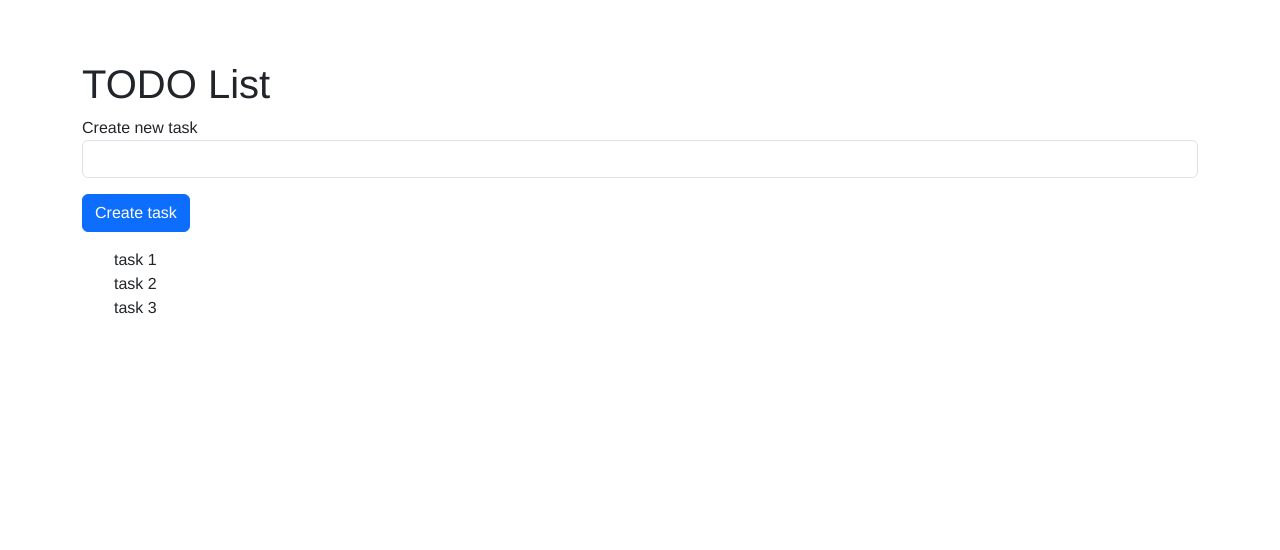
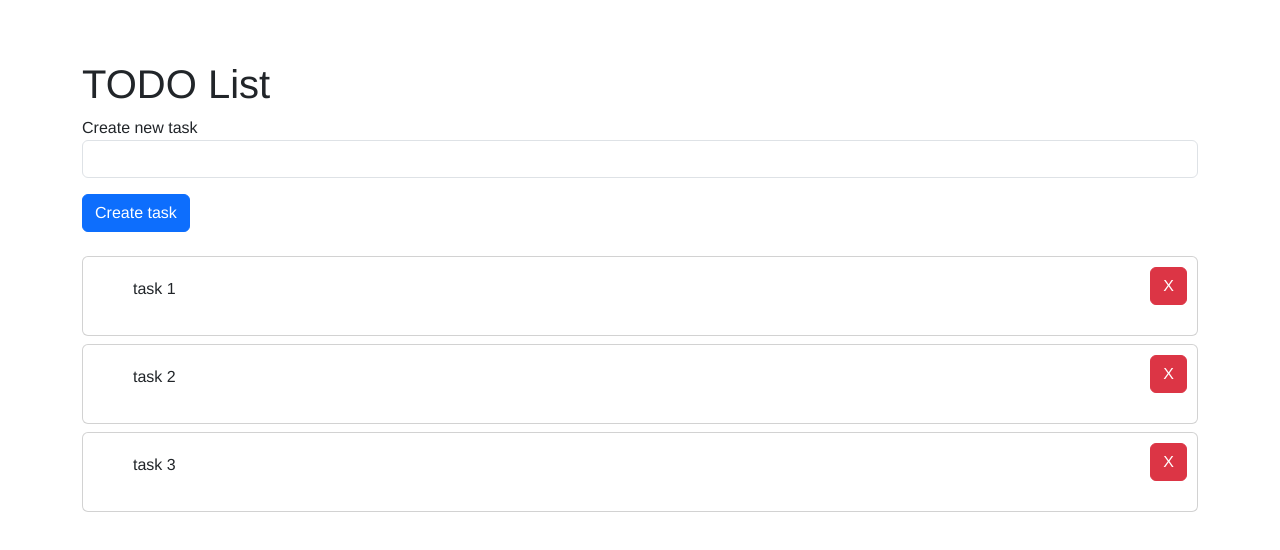
Before and after one commit to FlorianV012/vue-ToDoList, a Vue app: page / in a window 1280 px wide. Shown: the top 550 px of the page. Built offline with nearby package versions, Linux system fonts and the light colour scheme; the HTML template or start-up script is replaced by a standard one.

Commit message:
Adding component Item

```diff
--- /dev/null
+++ b/src/components/Item.vue
@@ -0,0 +1,35 @@
+<template>
+  <div class="card my-2 task-list-item">
+    <p>{{ task }}</p>
+    <div class="btn btn-danger btn-supr">X</div>
+  </div>
+</template>
+
+<script lang="ts">
+import { defineComponent } from "vue";
+
+export default defineComponent({
+  name: "MainContent",
+  props: {
+    task: String,
+  },
+});
+</script>
+
+<style scoped>
+.task-list-item {
+  position: relative;
+  padding: 20px 40px 20px 50px;
+  min-height: 80px;
+}
+
+.btn-supr {
+  position: absolute;
+  top: 10px;
+  right: 10px;
+}
+
+p {
+  margin-bottom: 0!important;
+}
+</style>
--- a/src/components/MainContent.vue
+++ b/src/components/MainContent.vue
@@ -17,7 +17,7 @@
 
     <ul>
       <li v-for="(task, index) in tasksArray" :key="index">
-        {{ task }}
+        <item :id="index" :task="task" />
       </li>
     </ul>
   </div>
@@ -25,10 +25,13 @@
 
 <script lang="ts">
 import { defineComponent } from "vue";
+import Item from "./Item.vue";
 
 export default defineComponent({
   name: "MainContent",
-  components: {},
+  components: {
+    item: Item,
+  },
   data() {
     return {
       formData: {
@@ -44,5 +47,6 @@ export default defineComponent({
 <style>
 ul {
   list-style-type: none;
+  padding: 0!important;
 }
 </style>
```
